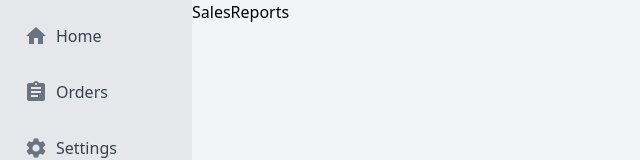
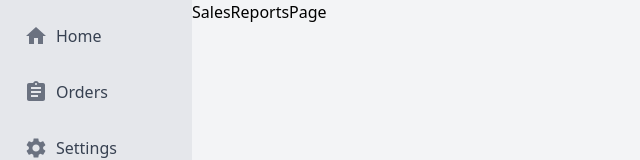
Before and after one commit to jeongjj29/restaurant-pos, a React (Create React App) app in the folder client/: page /settings/reports in a window 1280 px wide. Shown: the top 160 px of the page, without its empty margins (0-640 px from the left). Built offline with nearby package versions, Linux system fonts and the light colour scheme.

Commit message:
style: rename page functions

```diff
--- a/client/src/pages/EmployeeManagementPage.js
+++ b/client/src/pages/EmployeeManagementPage.js
@@ -1,7 +1,7 @@
 import React from "react";
 import EmployeeTable from "../features/employees/employeeTable";
 
-function EmployeeManagement() {
+function EmployeeManagementPage() {
   return (
     <div>
       <h1>Employees</h1>
@@ -10,4 +10,4 @@ function EmployeeManagement() {
   );
 }
 
-export default EmployeeManagement;
+export default EmployeeManagementPage;
--- a/client/src/pages/MenuManagementPage.js
+++ b/client/src/pages/MenuManagementPage.js
@@ -1,7 +1,7 @@
 import React from "react";
 
-function MenuManagement() {
-  return <div>MenuManagement</div>;
+function MenuManagementPage() {
+  return <div>MenuManagementPage</div>;
 }
 
-export default MenuManagement;
+export default MenuManagementPage;
--- a/client/src/pages/OrdersPage.js
+++ b/client/src/pages/OrdersManagementPage.js
@@ -1,7 +1,7 @@
 import React from "react";
 import { Outlet } from "react-router-dom";
 
-function OrdersPage() {
+function OrdersManagementPage() {
   return (
     <>
       <Outlet />
@@ -9,4 +9,4 @@ function OrdersPage() {
   );
 }
 
-export default OrdersPage;
+export default OrdersManagementPage;
--- a/client/src/pages/SalesReportPage.js
+++ b/client/src/pages/SalesReportPage.js
@@ -1,7 +1,7 @@
 import React from "react";
 
-function SalesReports() {
-  return <div>SalesReports</div>;
+function SalesReportsPage() {
+  return <div>SalesReportsPage</div>;
 }
 
-export default SalesReports;
+export default SalesReportsPage;
--- a/client/src/pages/TableManagementPage.js
+++ b/client/src/pages/TableManagementPage.js
@@ -1,7 +1,7 @@
 import React from "react";
 import TableLayout from "../features/tables/TableLayout";
 
-function TableManagement() {
+function TableManagementPage() {
   return (
     <div>
       <TableLayout />
@@ -9,4 +9,4 @@ function TableManagement() {
   );
 }
 
-export default TableManagement;
+export default TableManagementPage;
```
Also changed, not shown: client/src/routes.js (+10 -10 lines).
